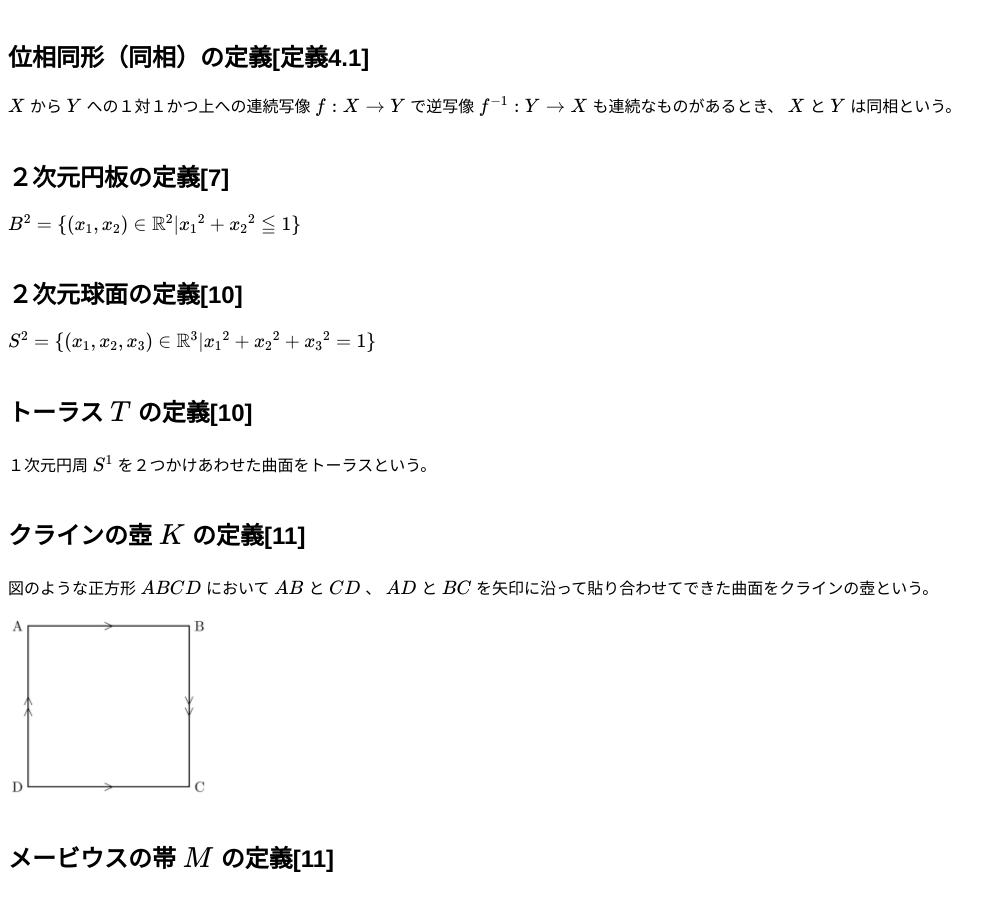
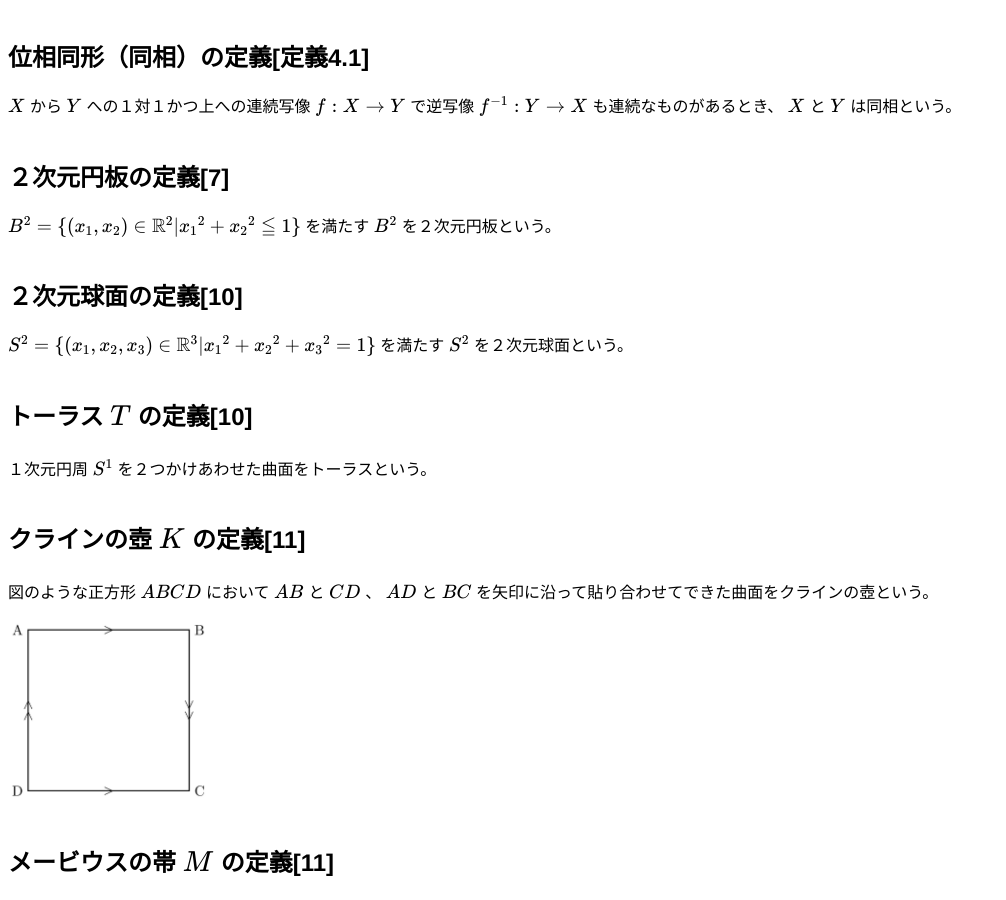
Before and after one commit to mimneko/sample-page, a Jekyll site: the page built from 幾何学/test1.md, in a window 1280 px wide and 900 px high. Shown: the whole window, without its empty margins (0-1006 px from the left). Built offline with Jekyll 4.4.1, drawn with Linux system fonts in a browser that asks for light colours; nearby versions of some CDN libraries; our own code applies the rules of GitHub Pages for plain Markdown files.

Commit message:
Update test1.md

```diff
--- a/幾何学/test1.md
+++ b/幾何学/test1.md
@@ -2,10 +2,10 @@
  $X$ から $Y$ への１対１かつ上への連続写像 $f:X\rightarrow Y$ で逆写像 $f^{-1}:Y\rightarrow X$ も連続なものがあるとき、 $X$ と $Y$ は同相という。
 
 ## ２次元円板の定義[7]
- $B^2=\\{(x_1,x_2)\in \mathbb{R}^2|{x_1}^2+{x_2}^2\leqq1\\}$
+ $B^2=\\{(x_1,x_2)\in \mathbb{R}^2|{x_1}^2+{x_2}^2\leqq1\\}$ を満たす $B^2$ を２次元円板という。
 
 ## ２次元球面の定義[10]
- $S^2=\\{(x_1,x_2,x_3)\in \mathbb{R}^3|{x_1}^2+{x_2}^2+{x_3}^2=1\\}$
+ $S^2=\\{(x_1,x_2,x_3)\in \mathbb{R}^3|{x_1}^2+{x_2}^2+{x_3}^2=1\\}$ を満たす $S^2$ を２次元球面という。
 
 ## トーラス $T$ の定義[10]
 １次元円周 $S^1$ を２つかけあわせた曲面をトーラスという。
```
